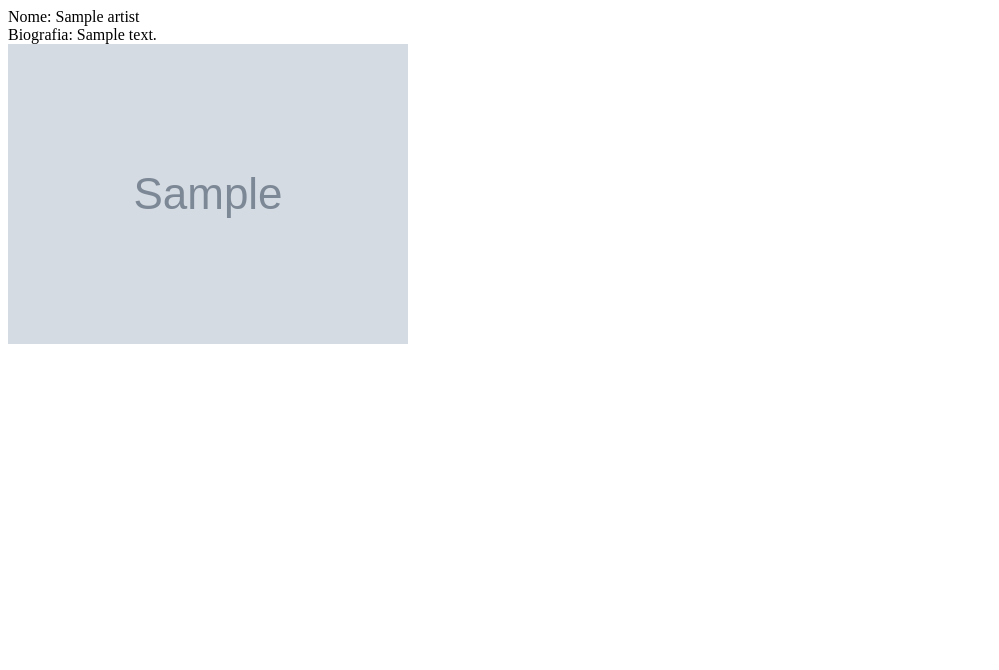
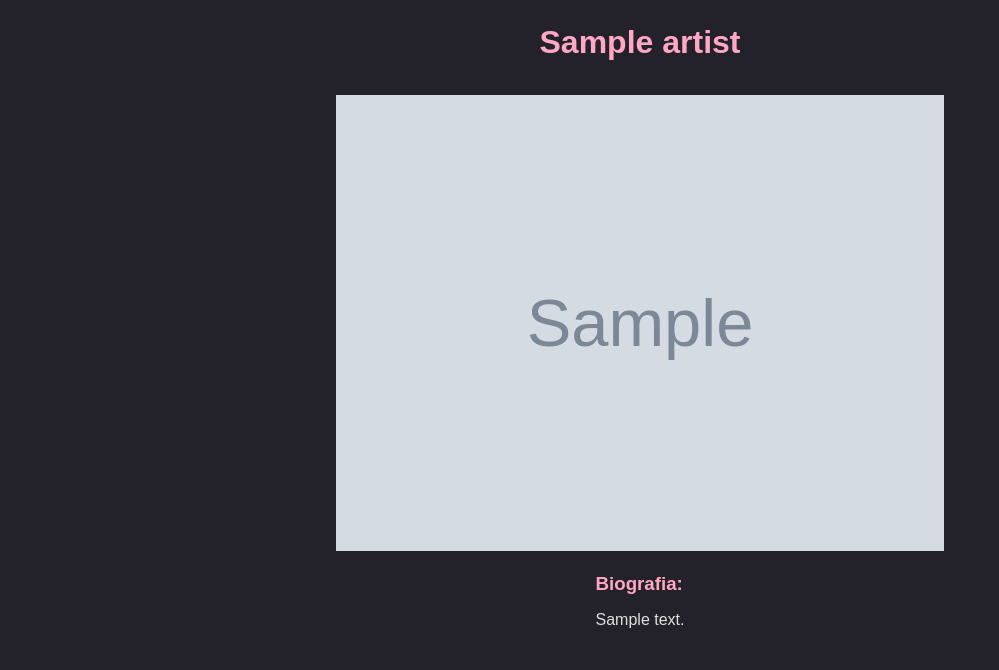
Before and after one commit to olivmarcos/list-artists, a PHP site: page / in a window 1280 px wide. Shown: the top 670 px of the page, without its empty margins (0-999 px from the left). Run offline with PHP 8.4, Linux system fonts and the light colour scheme; tables that the repository leaves empty or names only in its code hold one stand-in row (values such as "Sample post"); grey boxes marked "Sample" are stand-in pictures.

Commit message:
página de artistas finalizada

```diff
--- /dev/null
+++ b/public/artists.css
@@ -0,0 +1,45 @@
+* {
+    padding: 0;
+    margin: 0;
+    box-sizing: border-box;
+    font-family: Montserrat,sans-serif;
+}
+
+body {
+    color: rgba(255, 255, 255, 0.86);
+    background-color: rgb(35, 33, 41);
+}
+
+h1 {
+    color: rgb(255, 167, 196);
+    padding: 1rem;
+}
+
+h3 {
+    color: rgb(255, 167, 196);
+    padding-bottom: 1rem;
+}
+
+#container {
+    display: flex;
+    justify-content: center;
+}
+
+.artists {
+    display: flex;
+    flex-direction: column;
+    align-items: center;
+    width: 50%;
+    margin-bottom: 1rem;
+    /* box-shadow: 5px 5px 5px #ccc; */
+    padding: .5rem;
+}
+
+img {
+    width: 38rem;
+}
+.bio {
+    display: flex;
+    flex-direction: column;
+    text-align: justify;
+}
--- a/public/read.php
+++ b/public/read.php
@@ -5,6 +5,7 @@
     <meta name="viewport" content="width=device-width, initial-scale=1.0">
     <meta http-equiv="X-UA-Compatible" content="ie=edge">
     <title>Artists</title>
+    <link rel="stylesheet" href="artists.css">
 </head>
 <body>
     <div class="container">
@@ -19,9 +20,18 @@
 
             if ( $stmt->execute() ) {
                 while ($row = $stmt->fetch(PDO::FETCH_ASSOC)) {
-                    echo    "Nome: {$row['art_name']} <br>
-                            Biografia: {$row['art_bio']} <br>";
-                    echo "<img src='/images/{$row['art_img']}'>";
+                    echo    "<div id='container'>
+                                <div class='artists'>
+                                    <h1> {$row['art_name']} </h1><br>
+
+                                    <div class='img'>
+                                        <img src='/images/{$row['art_img']}' ><br>
+                                    </div> <br>
+                                    <div class='bio'>
+                                        <h3>Biografia:</h3> <p>{$row['art_bio']}</p> <br>
+                                    </div>
+                                </div>
+                            </div>";
                 }
             }
             else
```
Also changed, not shown: public/create.php (+5 -2 lines), public/images/asIl.jpeg (added), public/images/bmth.jpg (added), public/images/iron-maiden-opener.jpg (added), public/images/linkinpark.jpg (added), public/images/me.jpeg (deleted), public/images/post.jpg (added), public/images/rammstein.jpg (added).
